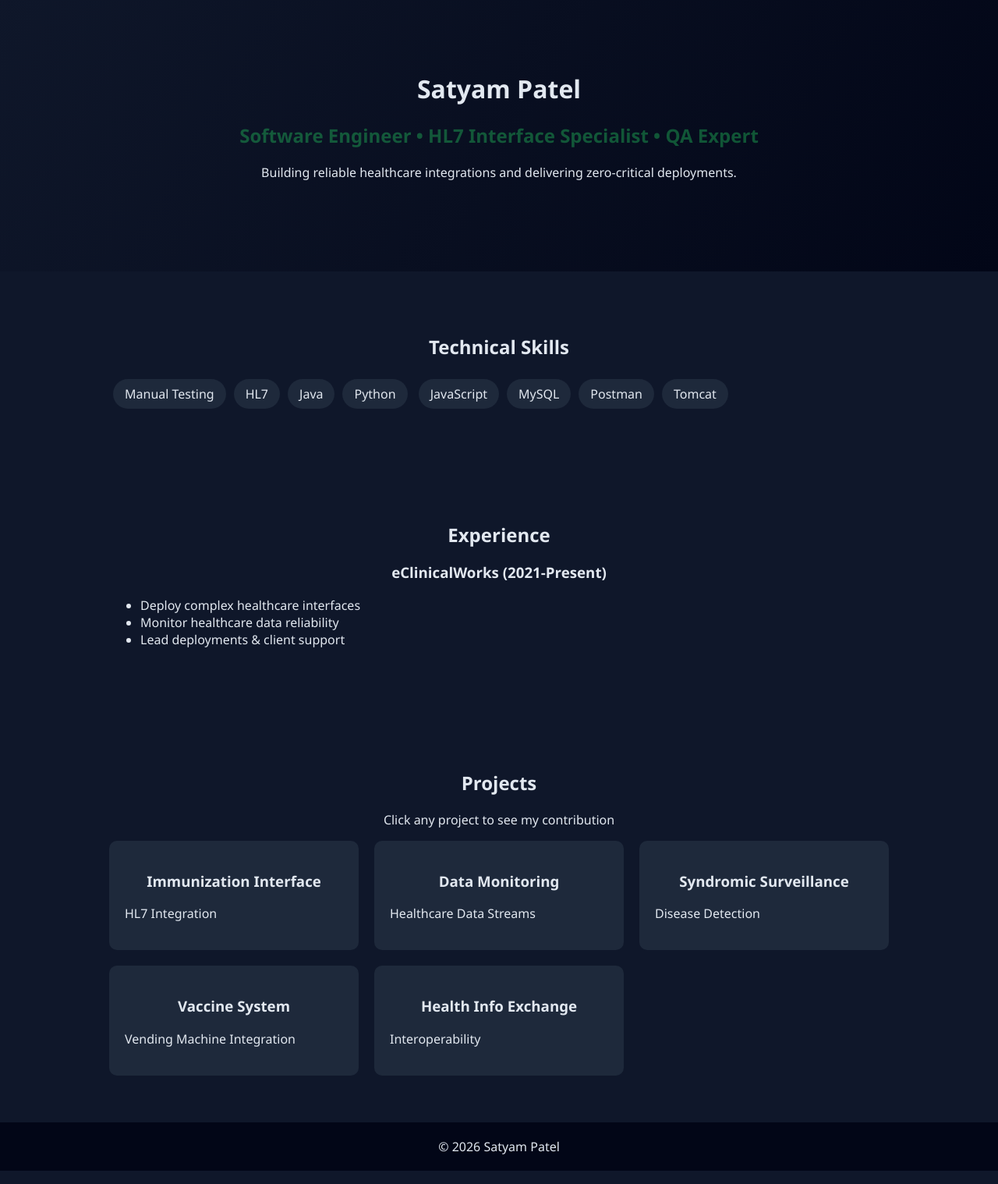
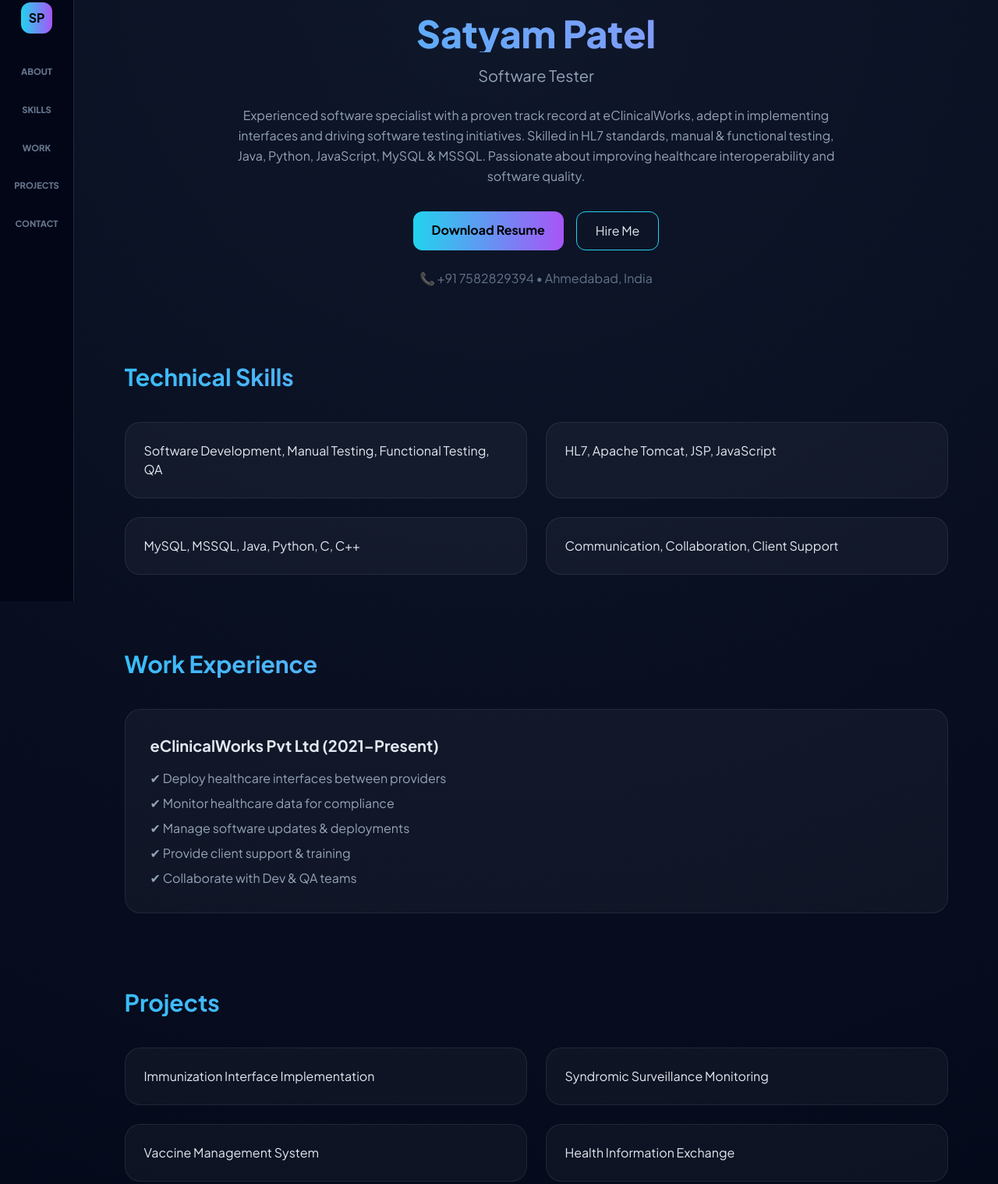
Before and after one commit to satyampatel248/satyampatel248.github.io, a plain HTML site: page index.html in a window 1280 px wide. Shown: the part 29-1547 px from the top of the page at 78% size. Drawn offline with nearby package versions, Linux system fonts and the light colour scheme.

Commit message:
Update portfolio title and stylingr

```diff
--- a/index.html
+++ b/index.html
@@ -3,160 +3,133 @@
 <head>
 <meta charset="UTF-8">
 <meta name="viewport" content="width=device-width, initial-scale=1.0">
-<title>Satyam Patel | Portfolio</title>
+<title>Satyam Patel | Software Specialist</title>
+
+<script src="https://cdn.tailwindcss.com"></script>
+<link rel="stylesheet" href="https://cdnjs.cloudflare.com/ajax/libs/font-awesome/6.5.2/css/all.min.css"/>
+<link href="https://fonts.googleapis.com/css2?family=Plus+Jakarta+Sans:wght@300;400;600;700;800&display=swap" rel="stylesheet">
 
 <style>
-/* COOL CODER DARK THEME */
 body{
-  margin:0;
-  font-family:Segoe UI, sans-serif;
-  background:#0f172a;
-  color:#e2e8f0;
+font-family:'Plus Jakarta Sans',sans-serif;
+background: radial-gradient(circle at top,#0f172a,#020617);
+color:#e2e8f0;
 }
-
-section{padding:60px 20px;max-width:1000px;margin:auto}
-h1,h2,h3{text-align:center}
-
-.hero{
-  text-align:center;
-  padding:100px 20px;
-  background:linear-gradient(120deg,#0f172a,#020617);
+.sidebar{
+background:#020617;
+border-right:1px solid #1f2937;
+width:95px;height:100vh;position:fixed;left:0;top:0;
+display:flex;flex-direction:column;align-items:center;padding:2rem 0;
 }
-
-.typing{
-  color:#22c55e;
-  animation:blink 1s infinite alternate;
+.side-link{color:#64748b;font-size:.7rem;font-weight:800;text-transform:uppercase;margin-bottom:2rem;transition:.3s;}
+.side-link:hover{color:#38bdf8;}
+.glass{
+background:rgba(255,255,255,.04);
+border:1px solid rgba(255,255,255,.08);
+border-radius:20px;
+transition:.4s;
 }
-@keyframes blink{from{opacity:1}to{opacity:.4}}
-
-.skills span{
-  background:#1e293b;
-  padding:8px 15px;
-  margin:5px;
-  border-radius:20px;
-  display:inline-block;
+.glass:hover{transform:translateY(-6px);box-shadow:0 0 30px rgba(56,189,248,.2);}
+.gradient-text{
+background:linear-gradient(90deg,#38bdf8,#a78bfa);
+-webkit-background-clip:text;color:transparent;
 }
-
-.projects-grid{
-  display:grid;
-  grid-template-columns:repeat(auto-fit,minmax(250px,1fr));
-  gap:20px;
-}
-
-.project-card{
-  background:#1e293b;
-  padding:20px;
-  border-radius:10px;
-  cursor:pointer;
-  transition:.3s;
-}
-.project-card:hover{transform:scale(1.05);background:#334155}
-
-.modal{
-  display:none;
-  position:fixed;
-  top:0;left:0;width:100%;height:100%;
-  background:rgba(0,0,0,.85);
-  justify-content:center;align-items:center;
-}
-.modal-content{
-  background:#020617;
-  padding:40px;
-  max-width:700px;
-  border-radius:12px;
-}
-.close{float:right;font-size:28px;cursor:pointer}
-.impact{color:#22c55e;font-weight:bold;margin-top:15px}
-
-footer{text-align:center;padding:20px;background:#020617}
 </style>
 </head>
 
-<body>
+<body class="pl-[95px]">
 
-<header class="hero">
-<h1>Satyam Patel</h1>
-<h2 class="typing">Software Engineer • HL7 Interface Specialist • QA Expert</h2>
-<p>Building reliable healthcare integrations and delivering zero-critical deployments.</p>
-</header>
+<!-- SIDEBAR -->
+<aside class="sidebar">
+<div class="mb-10 w-10 h-10 bg-gradient-to-r from-cyan-400 to-purple-500 rounded-xl flex items-center justify-center font-bold text-black">SP</div>
+<a href="#about" class="side-link">ABOUT</a>
+<a href="#skills" class="side-link">SKILLS</a>
+<a href="#experience" class="side-link">WORK</a>
+<a href="#projects" class="side-link">PROJECTS</a>
+<a href="#contact" class="side-link">CONTACT</a>
+</aside>
 
-<section>
-<h2>Technical Skills</h2>
-<div class="skills">
-<span>Manual Testing</span><span>HL7</span><span>Java</span><span>Python</span>
-<span>JavaScript</span><span>MySQL</span><span>Postman</span><span>Tomcat</span>
+<main class="max-w-6xl mx-auto p-6 md:p-12">
+
+<!-- HERO -->
+<section id="about" class="text-center mb-24">
+<h1 class="text-5xl font-extrabold mb-4 gradient-text">Satyam Patel</h1>
+<h2 class="text-xl text-slate-400 mb-6"><span id="typing"></span></h2>
+
+<p class="max-w-3xl mx-auto text-slate-400 leading-relaxed">
+Experienced software specialist with a proven track record at eClinicalWorks, adept in implementing interfaces and driving software testing initiatives. Skilled in HL7 standards, manual & functional testing, Java, Python, JavaScript, MySQL & MSSQL. Passionate about improving healthcare interoperability and software quality.
+</p>
+
+<div class="mt-8 flex justify-center gap-4">
+<a href="Resume.pdf" class="bg-gradient-to-r from-cyan-400 to-purple-500 text-black px-6 py-3 rounded-xl font-bold">Download Resume</a>
+<a href="mailto:satyampatel2748@gmail.com" class="border border-cyan-400 px-6 py-3 rounded-xl">Hire Me</a>
+</div>
+
+<p class="mt-6 text-slate-500">📞 +91 7582829394 • Ahmedabad, India</p>
+</section>
+
+<!-- SKILLS -->
+<section id="skills" class="mb-24">
+<h2 class="text-3xl font-bold mb-10 gradient-text">Technical Skills</h2>
+<div class="grid md:grid-cols-2 gap-6">
+<div class="glass p-6">Software Development, Manual Testing, Functional Testing, QA</div>
+<div class="glass p-6">HL7, Apache Tomcat, JSP, JavaScript</div>
+<div class="glass p-6">MySQL, MSSQL, Java, Python, C, C++</div>
+<div class="glass p-6">Communication, Collaboration, Client Support</div>
 </div>
 </section>
 
-<section>
-<h2>Experience</h2>
-<h3>eClinicalWorks (2021-Present)</h3>
-<ul>
-<li>Deploy complex healthcare interfaces</li>
-<li>Monitor healthcare data reliability</li>
-<li>Lead deployments & client support</li>
+<!-- EXPERIENCE -->
+<section id="experience" class="mb-24">
+<h2 class="text-3xl font-bold mb-10 gradient-text">Work Experience</h2>
+<div class="glass p-8">
+<h3 class="text-xl font-bold">eClinicalWorks Pvt Ltd (2021–Present)</h3>
+<ul class="mt-4 space-y-2 text-slate-400">
+<li>✔ Deploy healthcare interfaces between providers</li>
+<li>✔ Monitor healthcare data for compliance</li>
+<li>✔ Manage software updates & deployments</li>
+<li>✔ Provide client support & training</li>
+<li>✔ Collaborate with Dev & QA teams</li>
 </ul>
-</section>
-
-<section id="projects">
-<h2>Projects</h2>
-<p style="text-align:center">Click any project to see my contribution</p>
-
-<div class="projects-grid">
-<div class="project-card" onclick="openProject(1)">
-<h3>Immunization Interface</h3><p>HL7 Integration</p></div>
-
-<div class="project-card" onclick="openProject(2)">
-<h3>Data Monitoring</h3><p>Healthcare Data Streams</p></div>
-
-<div class="project-card" onclick="openProject(3)">
-<h3>Syndromic Surveillance</h3><p>Disease Detection</p></div>
-
-<div class="project-card" onclick="openProject(4)">
-<h3>Vaccine System</h3><p>Vending Machine Integration</p></div>
-
-<div class="project-card" onclick="openProject(5)">
-<h3>Health Info Exchange</h3><p>Interoperability</p></div>
 </div>
 </section>
 
-<div id="projectModal" class="modal">
-<div class="modal-content">
-<span class="close" onclick="closeProject()">&times;</span>
-<div id="projectDetails"></div>
+<!-- PROJECTS -->
+<section id="projects" class="mb-24">
+<h2 class="text-3xl font-bold mb-10 gradient-text">Projects</h2>
+<div class="grid md:grid-cols-2 gap-6">
+<div class="glass p-6">Immunization Interface Implementation</div>
+<div class="glass p-6">Syndromic Surveillance Monitoring</div>
+<div class="glass p-6">Vaccine Management System</div>
+<div class="glass p-6">Health Information Exchange</div>
 </div>
+</section>
+
+<!-- CONTACT -->
+<section id="contact" class="text-center mb-24">
+<h2 class="text-3xl font-bold mb-6 gradient-text">Contact</h2>
+<div class="flex justify-center gap-6 text-3xl">
+<a href="https://github.com/satyampatel248"><i class="fab fa-github"></i></a>
+<a href="https://linkedin.com/in/satyam-patel-60bbb0221"><i class="fab fa-linkedin text-cyan-400"></i></a>
+<a href="mailto:satyampatel2748@gmail.com"><i class="fas fa-envelope text-purple-400"></i></a>
 </div>
+</section>
 
-<footer>© 2026 Satyam Patel</footer>
+</main>
+
+<footer class="py-10 text-center text-slate-600">© 2026 Satyam Patel</footer>
 
 <script>
-function openProject(id){
-const details={
-1:`<h2>Immunization Interface</h2>
-<ul><li>Designed HL7 workflows</li><li>Performed E2E testing</li></ul>
-<p class="impact">🚀 Improved vaccine data exchange</p>`,
-
-2:`<h2>Data Monitoring</h2>
-<ul><li>Monitored healthcare streams</li></ul>
-<p class="impact">✨ Improved reliability</p>`,
-
-3:`<h2>Syndromic Surveillance</h2>
-<ul><li>Built real-time interfaces</li></ul>
-<p class="impact">🌍 Early disease detection</p>`,
-
-4:`<h2>Vaccine Management</h2>
-<ul><li>Integrated vending machines</li></ul>
-<p class="impact">💡 Next-gen vaccine access</p>`,
-
-5:`<h2>Health Information Exchange</h2>
-<ul><li>Enabled secure data sharing</li></ul>
-<p class="impact">🏥 Better patient care</p>`
-};
-
-document.getElementById("projectDetails").innerHTML=details[id];
-document.getElementById("projectModal").style.display="flex";
-}
-function closeProject(){document.getElementById("projectModal").style.display="none";}
+const text=["HL7 Specialist","Software Tester","Interface Engineer","Healthcare Tech Expert"];
+let count=0,index=0,currentText='',letter='';
+(function type(){
+if(count===text.length){count=0;}
+currentText=text[count];
+letter=currentText.slice(0,++index);
+document.getElementById('typing').textContent=letter;
+if(letter.length===currentText.length){count++;index=0;setTimeout(type,1500);}
+else{setTimeout(type,80);}
+})();
 </script>
 
 </body>
```
